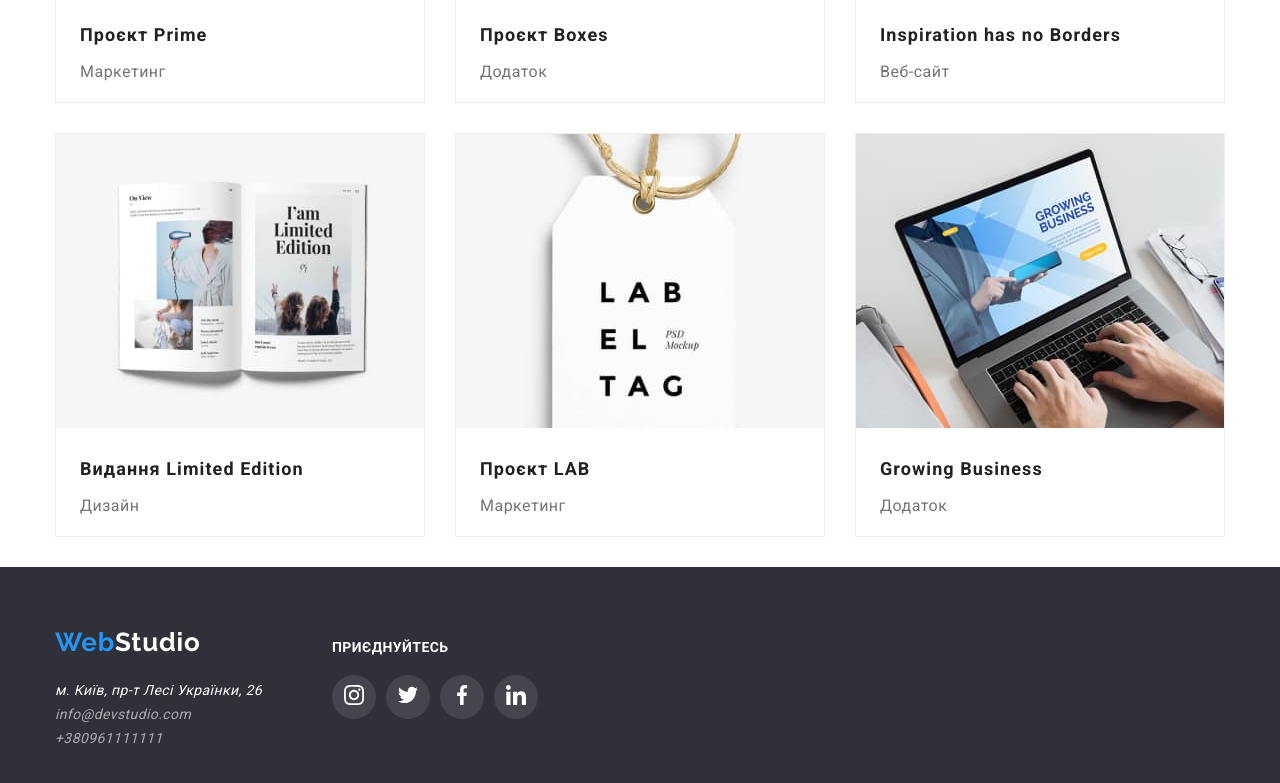
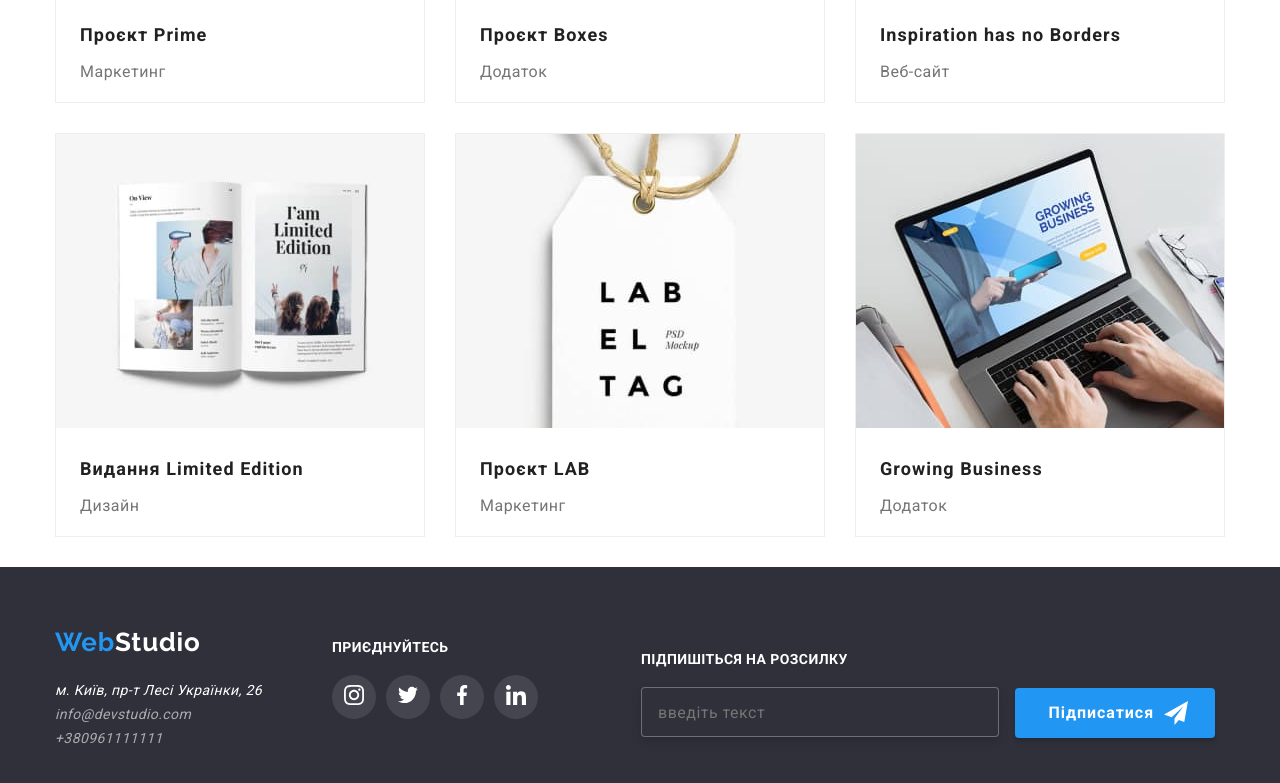
Before and after one commit to Bodia0210/goit-markup-hw-06, a plain HTML site: page portfolio.html in a window 1280 px wide. Shown: the part 981-1764 px from the top of the page. Drawn offline with nearby package versions, Linux system fonts and the light colour scheme.

Commit message:
футер портфоліо
доробити ховер та галочку

```diff
--- a/css/styles.css
+++ b/css/styles.css
@@ -293,6 +293,9 @@ color: #2196f3;
   text-align: left;
 }
 
+
+
+
 .form-field
 label {
     font-weight: 400;
@@ -318,6 +321,10 @@ input {
 
   padding-left: 42px;
   }
+
+.form-field input:checked {
+  background-color: #2196F3;
+}
 
 
 .form-field
@@ -397,6 +404,7 @@ input {
   border: 1px solid rgba(0, 0, 0, 0.1);
   top: 8px;
   right: 8px;
+  cursor: pointer;
   }
 
   .icone-close {
@@ -418,6 +426,7 @@ input {
   box-shadow: 0px 4px 4px rgba(0, 0, 0, 0.15);
   border-radius: 4px;
   color: #f5f4fa;
+  cursor: pointer;
 }
 
 
@@ -820,6 +829,7 @@ padding-top: 72px;
     border-radius: 4px;
     color: #FFFFFF;
     margin-left: 12px;
+    cursor: pointer;
 }
 
 .subscription-label {
--- a/portfolio.html
+++ b/portfolio.html
@@ -311,6 +311,18 @@
               </li>
             </ul>
           </div>
+          <div class="subscription">
+            <h3 class="subscription-text">Підпишіться на розсилку</h3>
+            <label for="mail"></label>
+            <input class="subscription-input" type="email" name="mail" id="mail" placeholder="введіть текст">
+            <button type="button" class="subscription-button">
+              <label class="subscription-label">Підписатися
+                <svg class="subscription-icone">
+                  <use href="./images/icons.svg#iconiconsend"></use>
+                </svg>
+              </label>
+            </button>
+          </div>
         </div>
       </div>
     </footer>
```
Also changed, not shown: index.html (+2 -2 lines).
